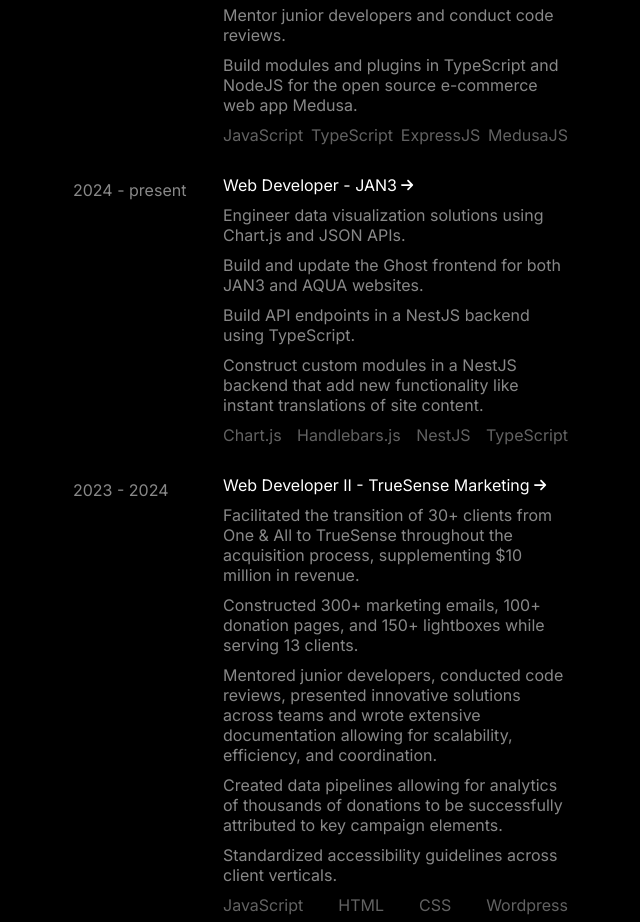
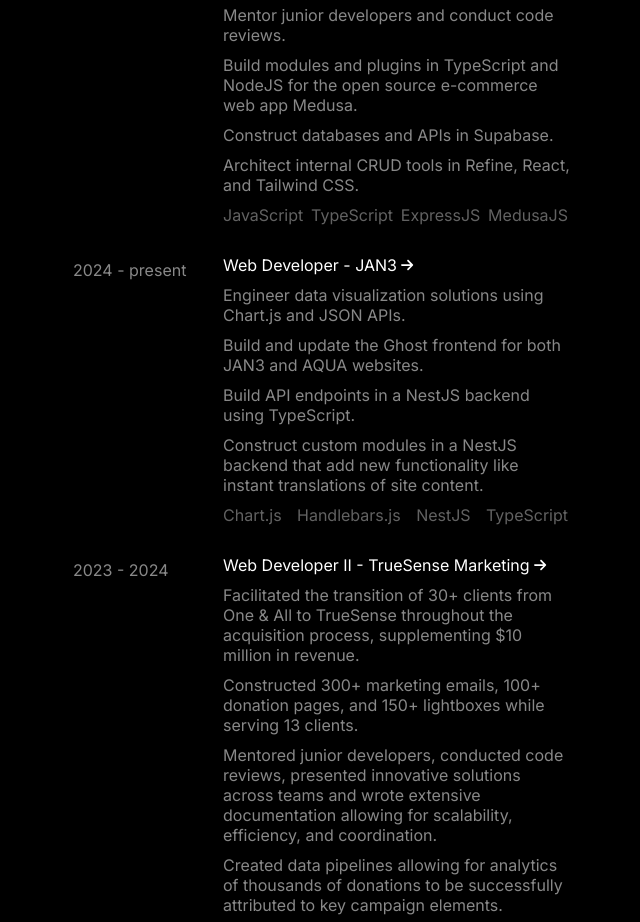
Before and after one commit to TheBrandonDelgado/personal-website, a React (Create React App) app: page / in a window 1280 px wide. Shown: the part 1060-1982 px from the top of the page, without its empty margins (317-957 px from the left). Built offline with nearby package versions, Linux system fonts and the light colour scheme.

Commit message:
Update workExperience.js

```diff
--- a/src/components/workExperience.js
+++ b/src/components/workExperience.js
@@ -15,7 +15,9 @@ function WorkExperience() {
             descriptions: [
                 'Automate accounting by building a QuickBooks microservice using NodeJS and ExpressJS to communicate between the third-party and e-commerce web app.',
                 'Mentor junior developers and conduct code reviews.',
-                'Build modules and plugins in TypeScript and NodeJS for the open source e-commerce web app Medusa.'
+                'Build modules and plugins in TypeScript and NodeJS for the open source e-commerce web app Medusa.',
+                'Construct databases and APIs in Supabase.',
+                'Architect internal CRUD tools in Refine, React, and Tailwind CSS.'
             ],
             technologies: [
                 "JavaScript",
```
